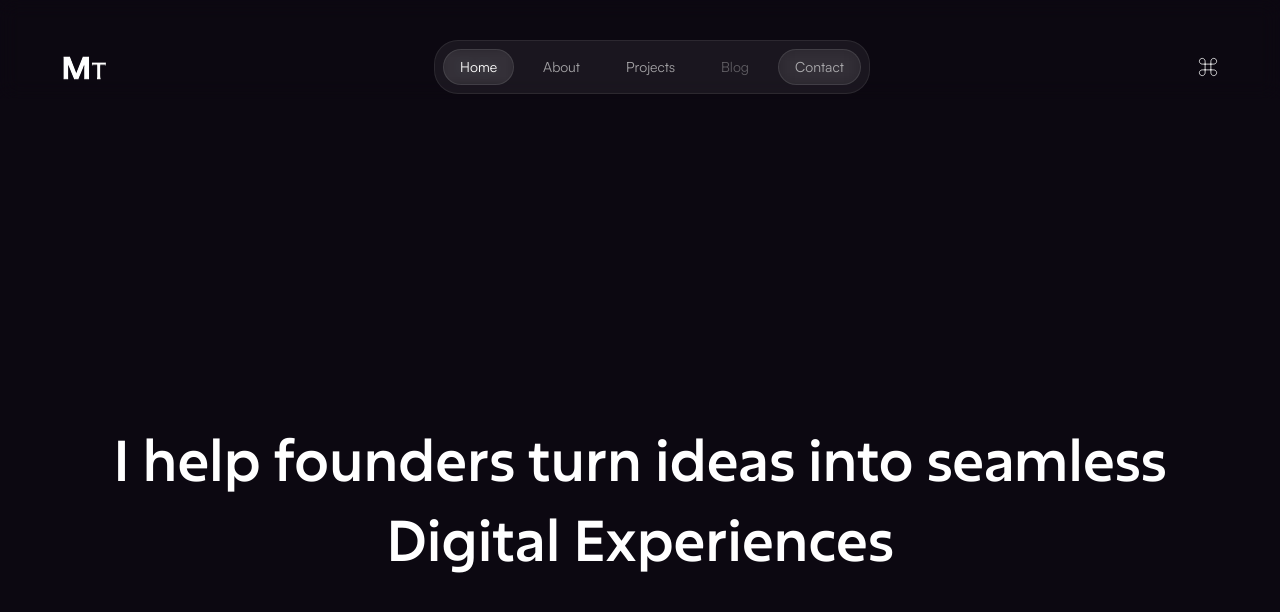
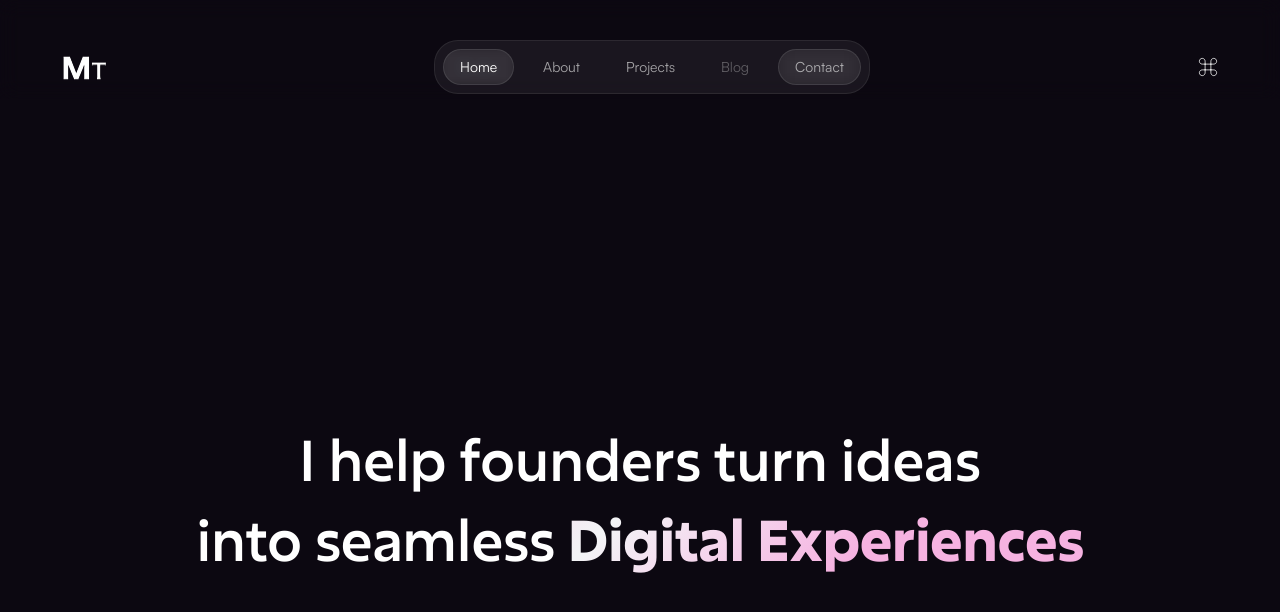
Before and after one commit to devtitus/portfolio-website-2026, a Next.js app: page / in a window 1280 px wide. Shown: the top 612 px of the page. Built offline with nearby package versions, Linux system fonts and the light colour scheme.

Commit message:
feat(home): enhance hero section with aurora text and styling
Adds an aurora text effect to the hero section's title for a
more visually appealing and dynamic user experience. Also
implements global scrollbar styling.

```diff
--- a/app/pages/home/components/heroSection.tsx
+++ b/app/pages/home/components/heroSection.tsx
@@ -1,11 +1,23 @@
 import React from "react";
 import styles from "@/app/styles/home/components/hero.module.css";
+import { AuroraText } from "@/components/magicui/aurora-text";
 
 const HeroSection = () => {
   return (
     <section className={`${styles.heroSection} ${styles.commonStyleSection}`}>
+      {/* Hero Heading */}
       <h1 className={styles.heroTitle}>
-        I help founders turn ideas into seamless Digital Experiences
+        <span className={styles.heroTitleLine}>I help founders turn ideas</span>
+        <span className={styles.heroTitleLine}>
+          into seamless{" "}
+          <AuroraText
+            colors={["#F6B2E1", "#F3F4F6", "#F6B2E1", "#F6B2E1"]}
+            speed={1.5}
+            className={styles.auraText}
+          >
+            Digital Experiences
+          </AuroraText>
+        </span>
       </h1>
     </section>
   );
--- a/app/styles/globals.css
+++ b/app/styles/globals.css
@@ -172,9 +172,15 @@
   --nav-text-active-shadow: 0 0 8px rgba(255, 255, 255, 0.2);
   --nav-text-active-shadow-2: 0 0 24px rgba(255, 255, 255, 0.4);
 
+  /* Scrollbar Colors */
+  --scrollbar-thumb-color: rgba(255, 255, 255, 0.3);
+  --scrollbar-thumb-hover-color: rgba(255, 255, 255, 0.5);
+  --scrollbar-track-color: rgba(255, 255, 255, 0.05);
+
   /* Border Radius */
   --border-radius-18px: 18px;
   --border-radius-24px: 24px;
+  --border-radius-40px: 40px;
 
   /* Padding */
   --padding-inline-60px: 60px;
@@ -199,6 +205,23 @@ body {
   font-weight: 400;
   -webkit-font-smoothing: antialiased;
   -moz-osx-font-smoothing: grayscale;
+}
+
+body::-webkit-scrollbar {
+  width: 4px;
+}
+
+body::-webkit-scrollbar-thumb {
+  background: var(--scrollbar-thumb-color);
+  border-radius: var(--border-radius-40px);
+}
+
+body::-webkit-scrollbar-thumb:hover {
+  background: var(--scrollbar-thumb-hover-color);
+}
+
+body::-webkit-scrollbar-track {
+  background: var(--scrollbar-track-color);
 }
 
 * {
@@ -261,9 +284,6 @@ body {
     --chart-4: 280 65% 60%;
     --chart-5: 340 75% 55%;
   }
-  .theme {
-    --animate-aurora: aurora 8s ease-in-out infinite alternate;
-  }
 }
 
 @layer base {
@@ -274,28 +294,3 @@ body {
     @apply bg-background text-foreground;
   }
 }
-
-@theme inline {
-  @keyframes aurora {
-  0% {
-    background-position: 0% 50%;
-    transform: rotate(-5deg) scale(0.9);
-    }
-  25% {
-    background-position: 50% 100%;
-    transform: rotate(5deg) scale(1.1);
-    }
-  50% {
-    background-position: 100% 50%;
-    transform: rotate(-3deg) scale(0.95);
-    }
-  75% {
-    background-position: 50% 0%;
-    transform: rotate(3deg) scale(1.05);
-    }
-  100% {
-    background-position: 0% 50%;
-    transform: rotate(-5deg) scale(0.9);
-    }
-  }
-}
--- a/app/styles/home/components/hero.module.css
+++ b/app/styles/home/components/hero.module.css
@@ -19,3 +19,14 @@
   font-weight: 500;
   line-height: normal;
 }
+
+.heroTitleLine {
+  display: block;
+}
+
+.auraText {
+  font-family: var(--font-family-primary);
+  font-size: 56px;
+  font-weight: 700;
+  text-transform: capitalize;
+}
--- a/tailwind.config.js
+++ b/tailwind.config.js
@@ -54,7 +54,34 @@ export default {
 					'4': 'hsl(var(--chart-4))',
 					'5': 'hsl(var(--chart-5))'
 				}
-			}
+			},
+			animation: {
+				aurora: "aurora 8s ease-in-out infinite alternate",
+			},
+			keyframes: {
+				aurora: {
+					"0%": {
+						"background-position": "0% 50%",
+						transform: "rotate(-5deg) scale(0.9)",
+					},
+					"25%": {
+						"background-position": "50% 100%",
+						transform: "rotate(5deg) scale(1.1)",
+					},
+					"50%": {
+						"background-position": "100% 50%",
+						transform: "rotate(-3deg) scale(0.95)",
+					},
+					"75%": {
+						"background-position": "50% 0%",
+						transform: "rotate(3deg) scale(1.05)",
+					},
+					"100%": {
+						"background-position": "0% 50%",
+						transform: "rotate(-5deg) scale(0.9)",
+					},
+				},
+			},
 		}
 	},
 	plugins: [require("tailwindcss-animate")],
```
